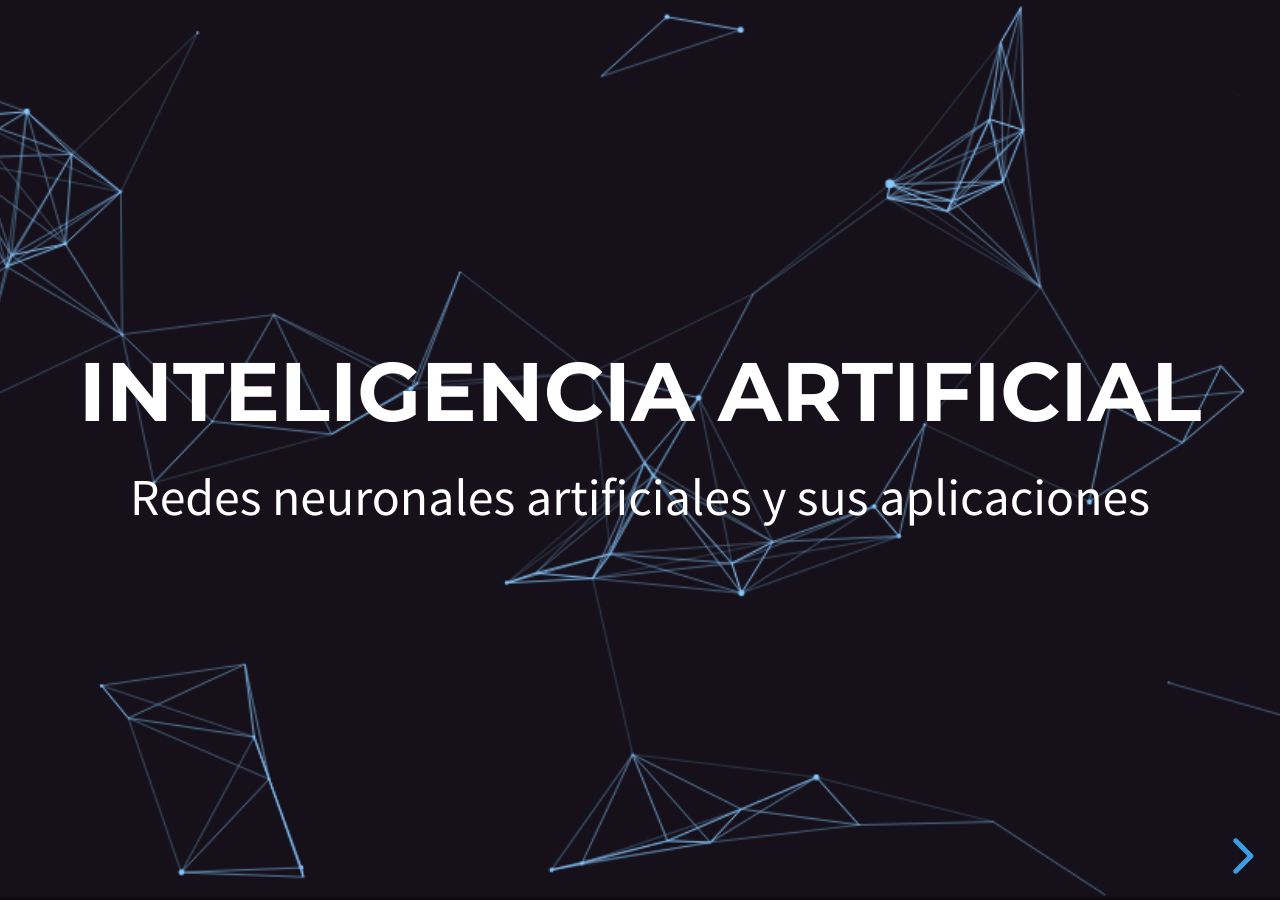
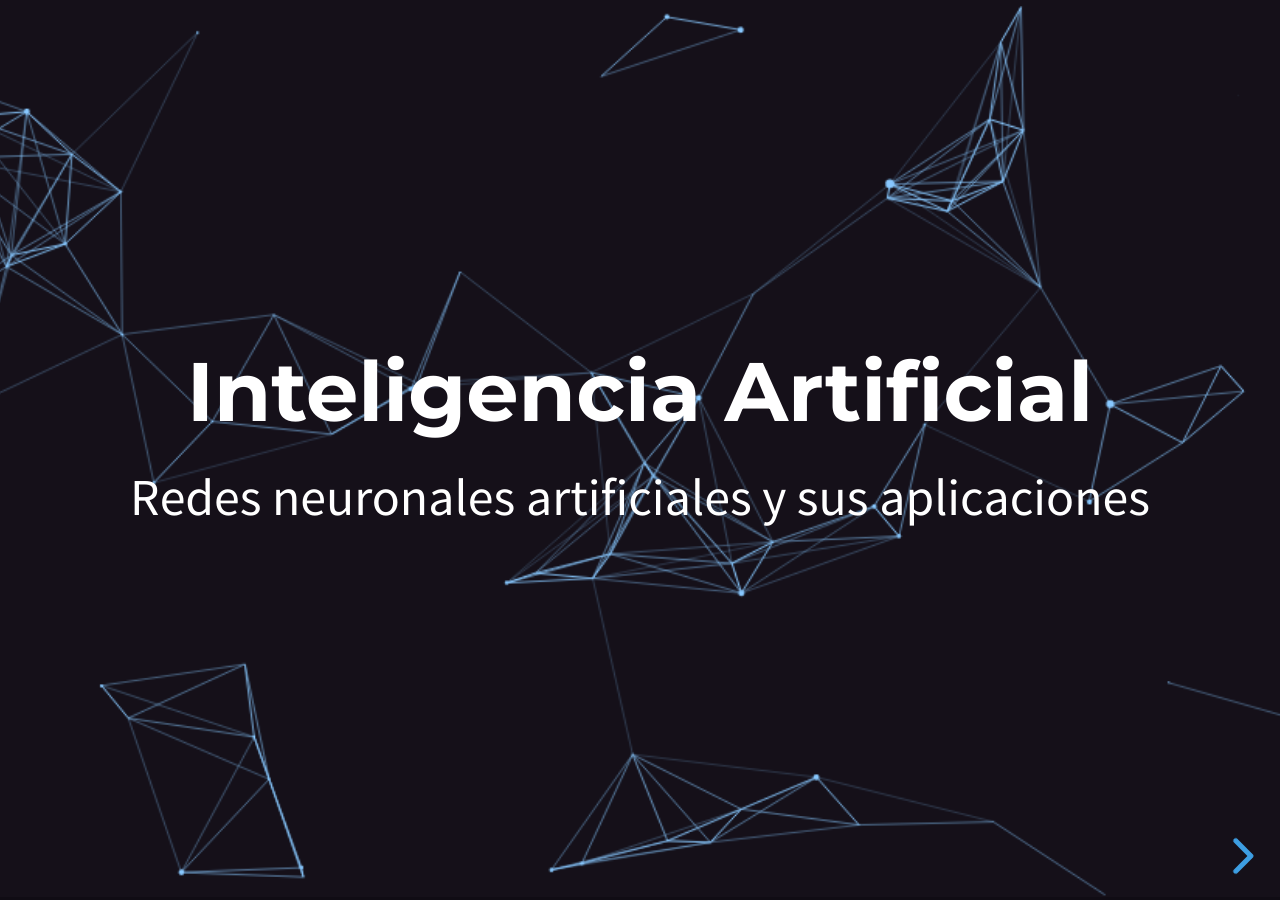
Before and after one commit to miltonparedes/slides, a Jekyll site: the page built from u-projects/ai/06-06-18-experience/index.html, in a window 1280 px wide. Built offline with Jekyll 4.4.1, drawn with Linux system fonts in a browser that asks for light colours.

Commit message:
style option

```diff
--- a/_layouts/default.html
+++ b/_layouts/default.html
@@ -12,7 +12,9 @@
     <!-- Theme used for syntax highlighting of code -->
     <link rel="stylesheet" href="{{ site.url }}/assets/lib/css/zenburn.css">
     <link href="https://fonts.googleapis.com/css?family=Montserrat:400,600,700|Roboto" rel="stylesheet">
-
+    {% if page.style %}
+    <link rel="stylesheet" href="{{ site.url }}{{ page.url }}style.css">
+    {% endif %}
     <!-- Printing and PDF exports -->
     <script>
       var link = document.createElement( 'link' );
```
